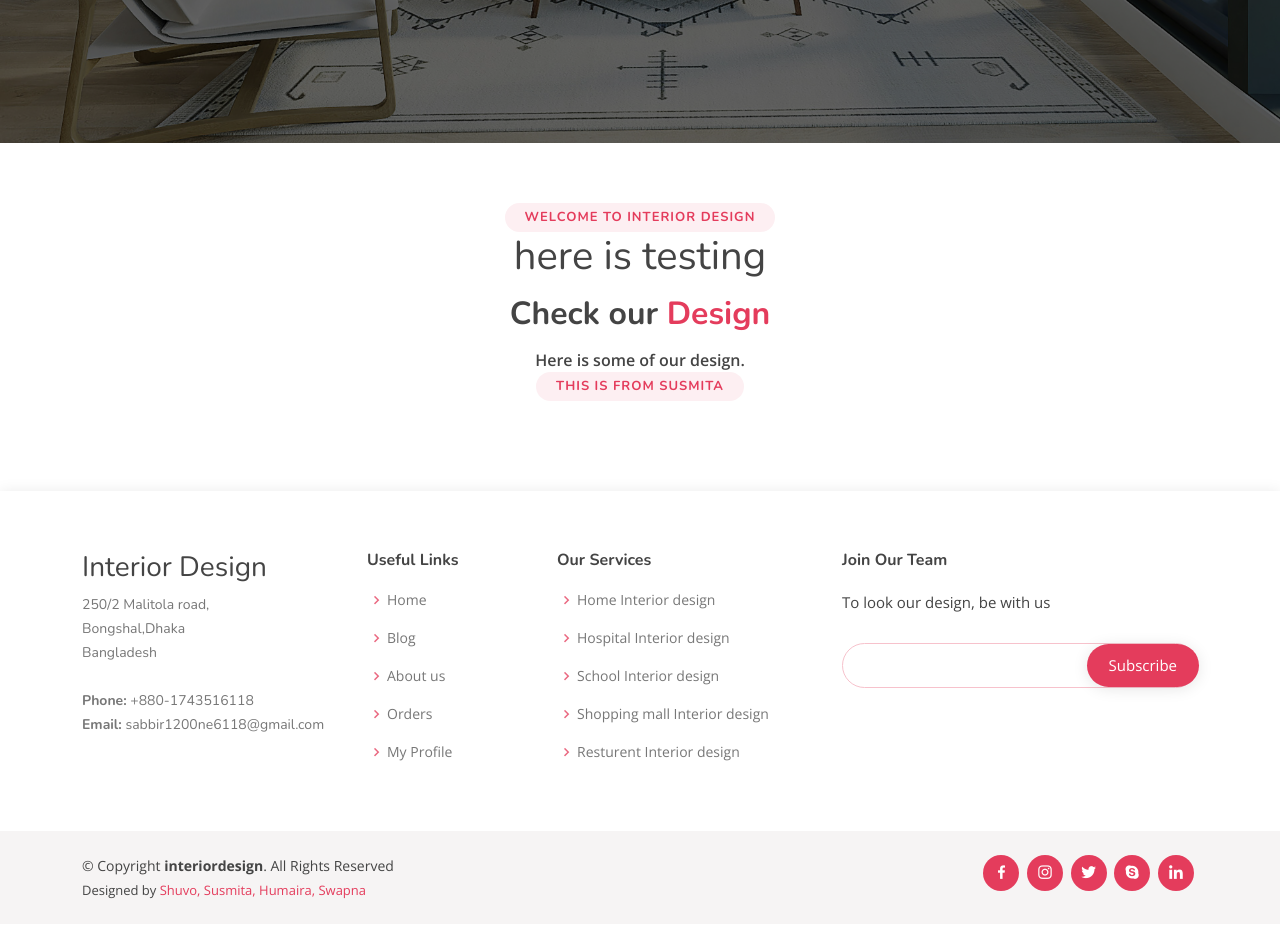
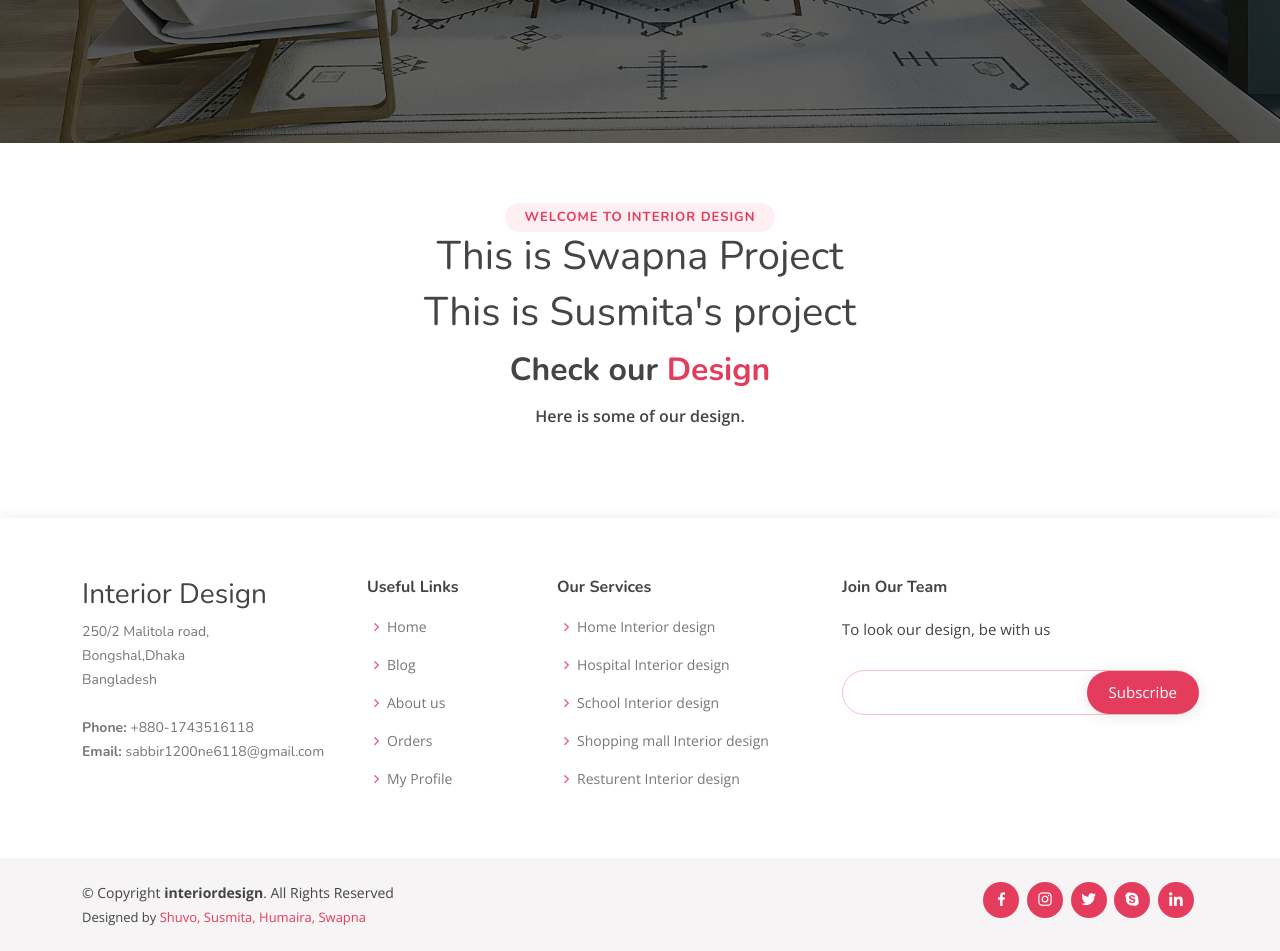
Before and after one commit to shuvoSh24/FinalPr01Project, a Django app: template ecommarce/templates/index.html in a window 1280 px wide. Shown: the part 577-1528 px from the top of the page. Before the commit the page ends 1476 px from the top, so only its background shows below. Run offline with Django 3.2, Linux system fonts and the light colour scheme; the template is opened without the code that fills it, so the values that code supplies are empty; some libraries are stand-ins or nearby versions.

Commit message:
test commit

```diff
--- a/ecommarce/templates/index.html
+++ b/ecommarce/templates/index.html
@@ -13,10 +13,11 @@
 
    <div class="section-title">
      <h2>Welcome To Interior Design</h2>
-       <h1>here is testing</h1>
+<h1>This is Swapna Project</h1>
+       <h1>This is Susmita's project</h1>
      <h3>Check our <span>Design</span></h3>
      <p>Here is some of our design.</p>
-       <h2>This is from susmita</h2>
+
    </div>
 
 
```
